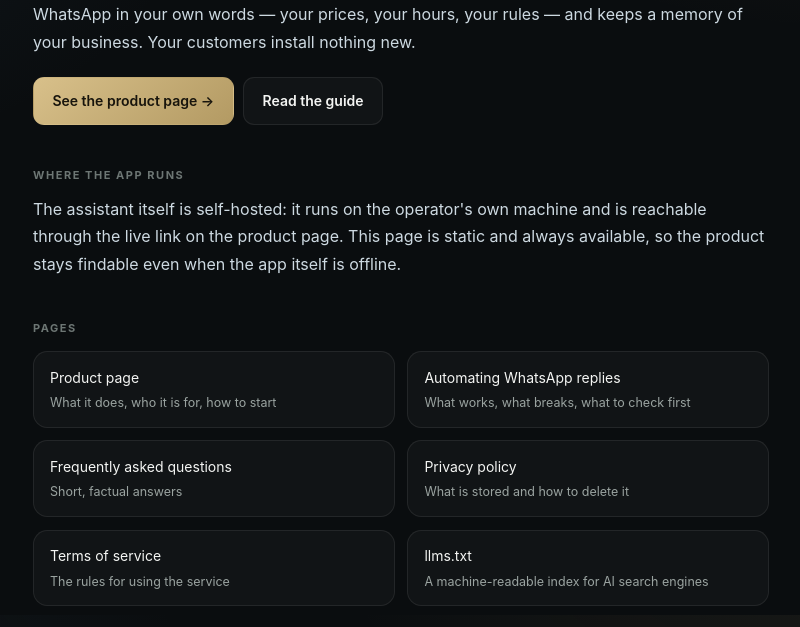
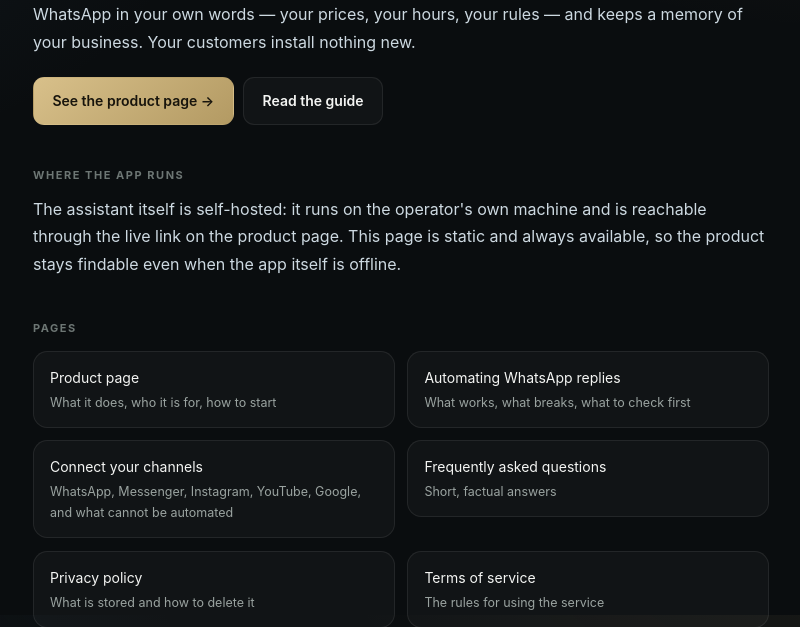
Before and after one commit to sahadat01832-del/sahadat01832-del.github.io, a plain HTML site: page index.html in a window 1280 px wide. Shown: the part 185-812 px from the top of the page, without its empty margins (239-1039 px from the left). Drawn offline with Linux system fonts and the light colour scheme.

Commit message:
Link the new channel connection guide from the project home

```diff
--- a/index.html
+++ b/index.html
@@ -143,6 +143,7 @@
   <ul class="cards">
     <li><a href="https://sahadat01832-del.github.io/herovaai/">Product page<span>What it does, who it is for, how to start</span></a></li>
     <li><a href="https://sahadat01832-del.github.io/herovaai/whatsapp-auto-reply/">Automating WhatsApp replies<span>What works, what breaks, what to check first</span></a></li>
+    <li><a href="https://sahadat01832-del.github.io/herovaai/connect/">Connect your channels<span>WhatsApp, Messenger, Instagram, YouTube, Google, and what cannot be automated</span></a></li>
     <li><a href="https://sahadat01832-del.github.io/herovaai/faq/">Frequently asked questions<span>Short, factual answers</span></a></li>
     <li><a href="https://sahadat01832-del.github.io/herovaai/privacy/">Privacy policy<span>What is stored and how to delete it</span></a></li>
     <li><a href="https://sahadat01832-del.github.io/herovaai/terms/">Terms of service<span>The rules for using the service</span></a></li>
```
Also changed, not shown: llms.txt.
